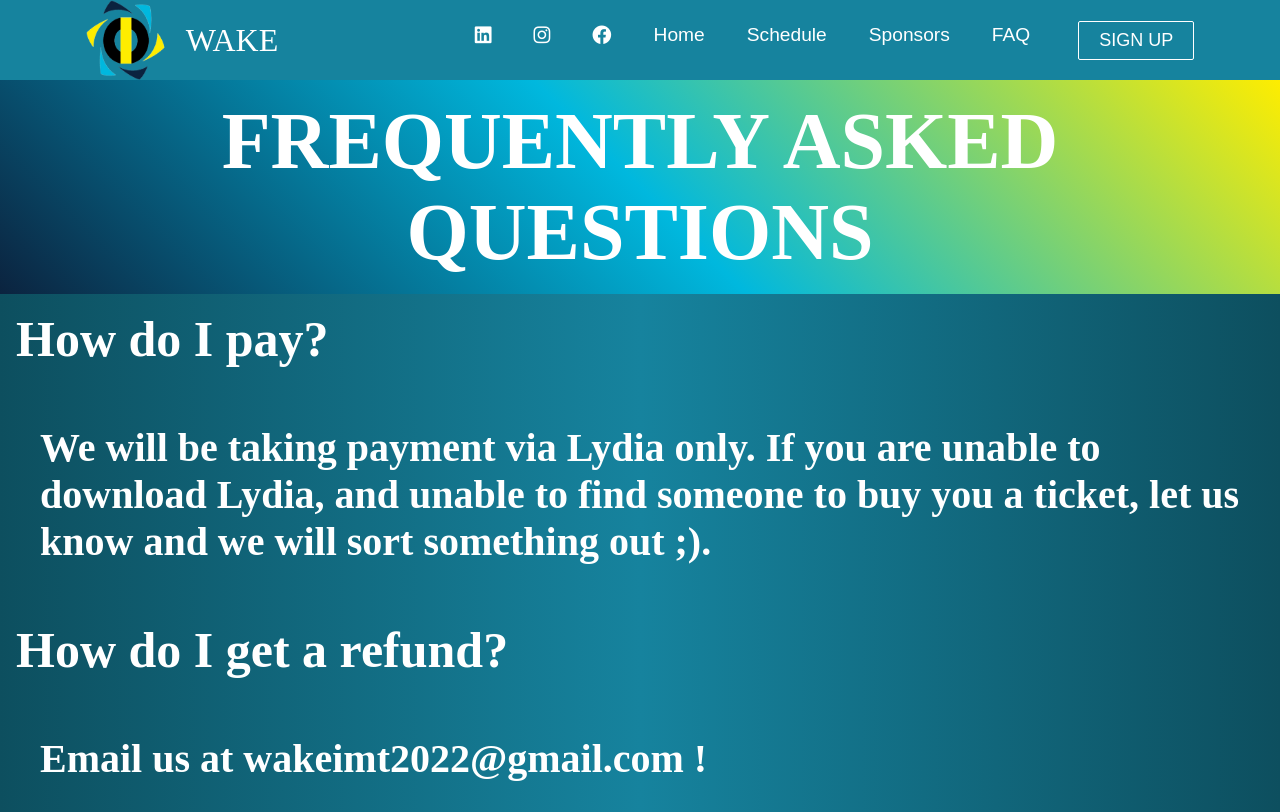
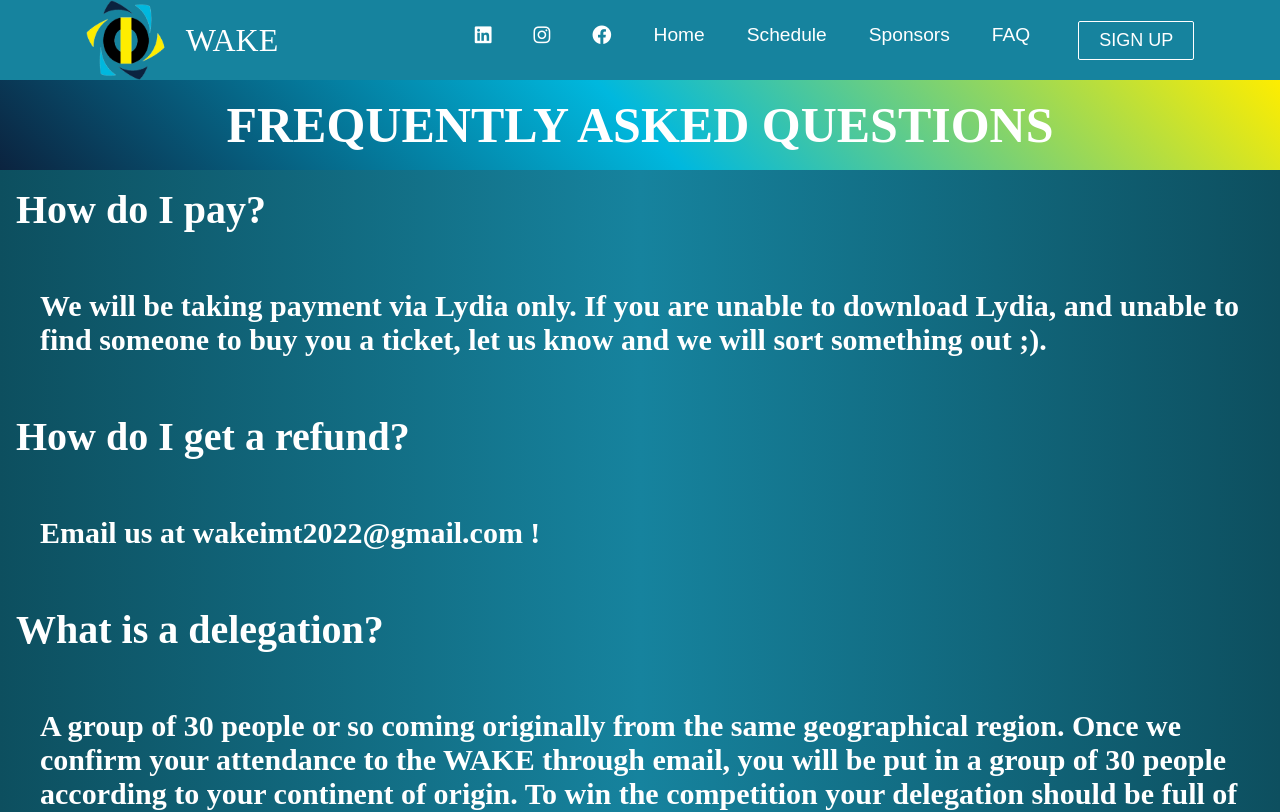
Before and after one commit to ivantnn/wake_react, a React (Create React App) app: page /faq in a window 1280 px wide. Shown: the top 812 px of the page. Built offline with nearby package versions, Linux system fonts and the light colour scheme; a web font is replaced by a local one.

Commit message:
Text errors

```diff
--- a/src/App.css
+++ b/src/App.css
@@ -135,7 +135,7 @@
   background: linear-gradient(45deg, rgb(11, 35, 63), rgb(0, 184,222) ,rgb(254, 237, 0) );
   color: #fff;
   padding: 1rem;
-  font-size: 80px;
+  font-size: 50px;
   word-wrap:break-word;
 }
 
@@ -145,7 +145,7 @@
   color: #fff;
   width: 100%;
   padding: 1rem;
-  font-size: 50px;
+  font-size: 40px;
   word-wrap:break-word;
 }
 
@@ -155,6 +155,6 @@
   color: #fff;
   width: 100%;
   padding: 2.5rem;
-  font-size: 40px;
+  font-size: 30px;
   word-wrap:break-word;
 }
--- a/src/components/pages/Home.js
+++ b/src/components/pages/Home.js
@@ -24,10 +24,7 @@ function Home() {
     IMT Atlantique Brest - 15 students<br/>
     IMT Atlantique Rennes - 15 students<br/>
     Centrale Nantes - 50 students<br/>
-    Polytech Nantes - 20 students<br/>
-    Oniris Nantes - 7 students<br/>
-    ICAM Nantes - 7 students<br/>
-    Ecole Supérieure du Bois Nantes - 6<br/><br/>Once you sign up, you will receive an email in the coming days inviting you to buy your ticket. Your attendance will be confirmed upon receiving your payment</h2>
+    Polytech / Oniris Engineering / ICAM / Ecole Supérieure du Bois - 50 students<br/><br/>Once you sign up, you will receive an email in the coming days inviting you to buy your ticket. Your attendance will be confirmed upon receiving your payment</h2>
 
     </>
   );
```
